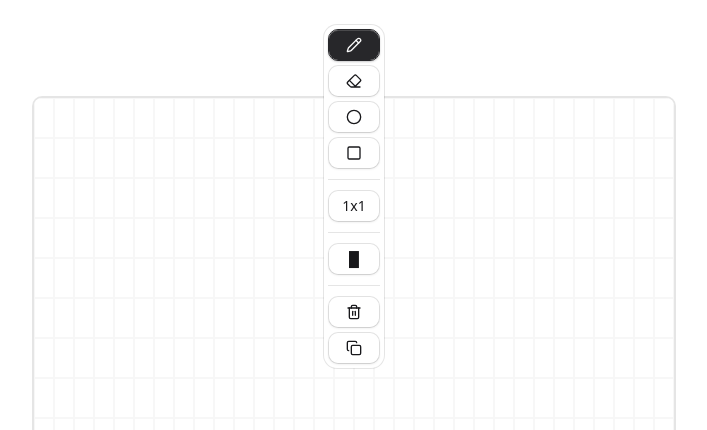
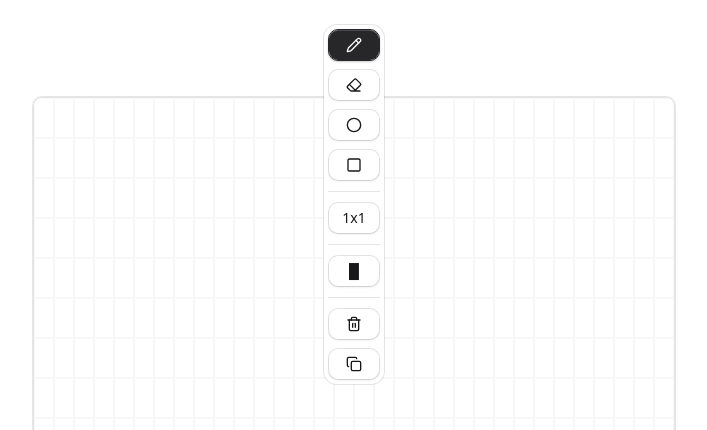
Before and after one commit to eyenalxai/ascii, a Next.js app: page / in a window 1280 px wide. Shown: the top 430 px of the page, without its empty margins (286-993 px from the left). Built offline with nearby package versions, Linux system fonts and the light colour scheme.

Commit message:
refactor: add gap class to toolbar groups for improved spacing and layout consistency

```diff
--- a/src/components/ascii-drawer/toolbar.tsx
+++ b/src/components/ascii-drawer/toolbar.tsx
@@ -35,7 +35,7 @@ export function AsciiToolbar({
 	return (
 		<div className="fixed top-4 left-1/2 -translate-x-1/2 z-50 p-2 max-w-md w-fit rounded-xl">
 			<Toolbar>
-				<ToolbarGroup>
+				<ToolbarGroup className="gap-2">
 					<ToolbarButton
 						render={
 							<Button
@@ -82,21 +82,21 @@ export function AsciiToolbar({
 					</ToolbarButton>
 				</ToolbarGroup>
 				<ToolbarSeparator />
-				<ToolbarGroup>
+				<ToolbarGroup className="gap-2">
 					<BrushSizeSelector
 						brushSize={brushSize}
 						onBrushSizeChange={onBrushSizeChange}
 					/>
 				</ToolbarGroup>
 				<ToolbarSeparator />
-				<ToolbarGroup>
+				<ToolbarGroup className="gap-2">
 					<CharacterSelector
 						selectedChar={selectedChar}
 						onCharChange={onCharChange}
 					/>
 				</ToolbarGroup>
 				<ToolbarSeparator />
-				<ToolbarGroup>
+				<ToolbarGroup className="gap-2">
 					<ToolbarButton
 						render={
 							<Button variant="outline" onClick={onClear} className="w-13" />
```
